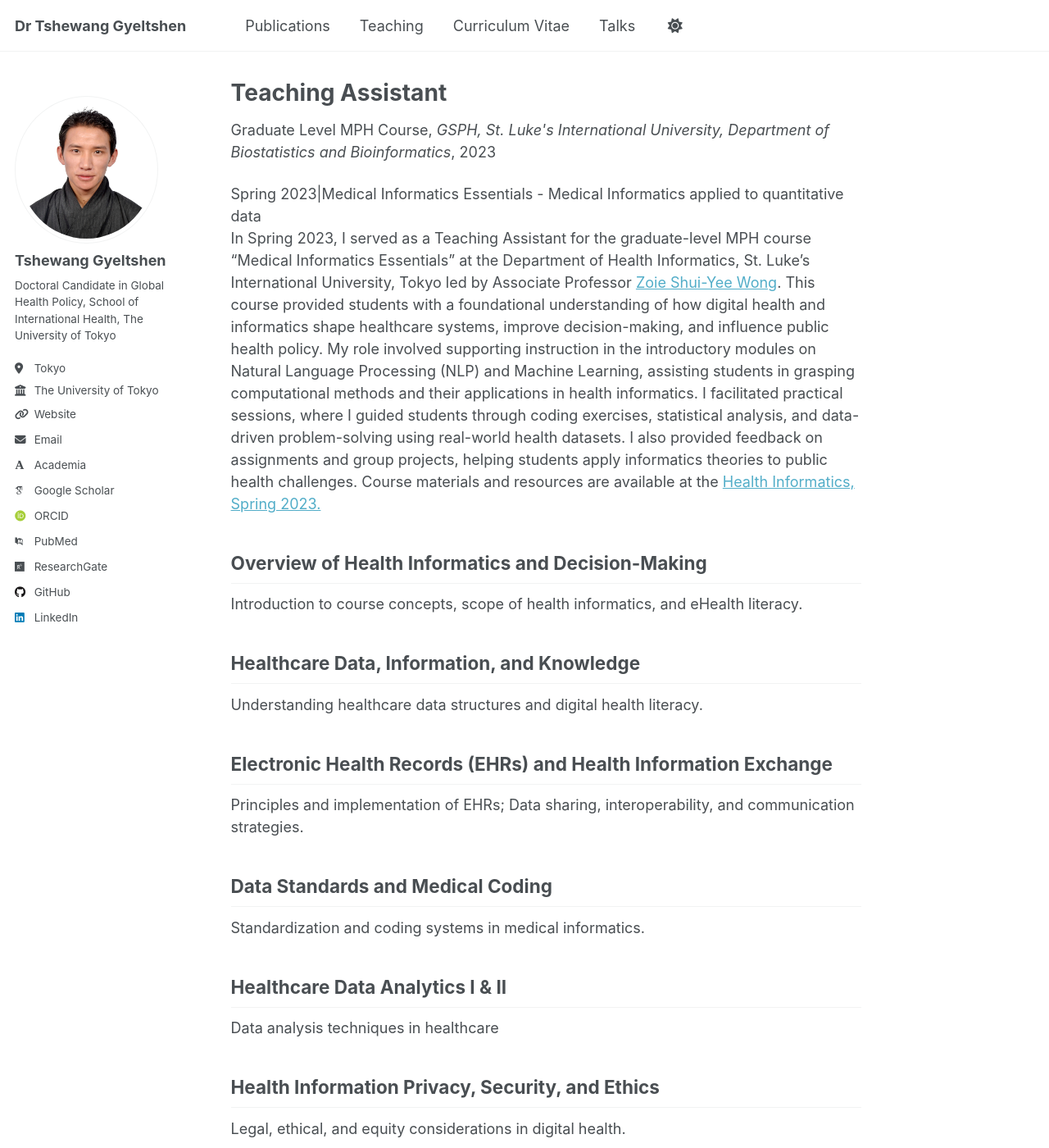
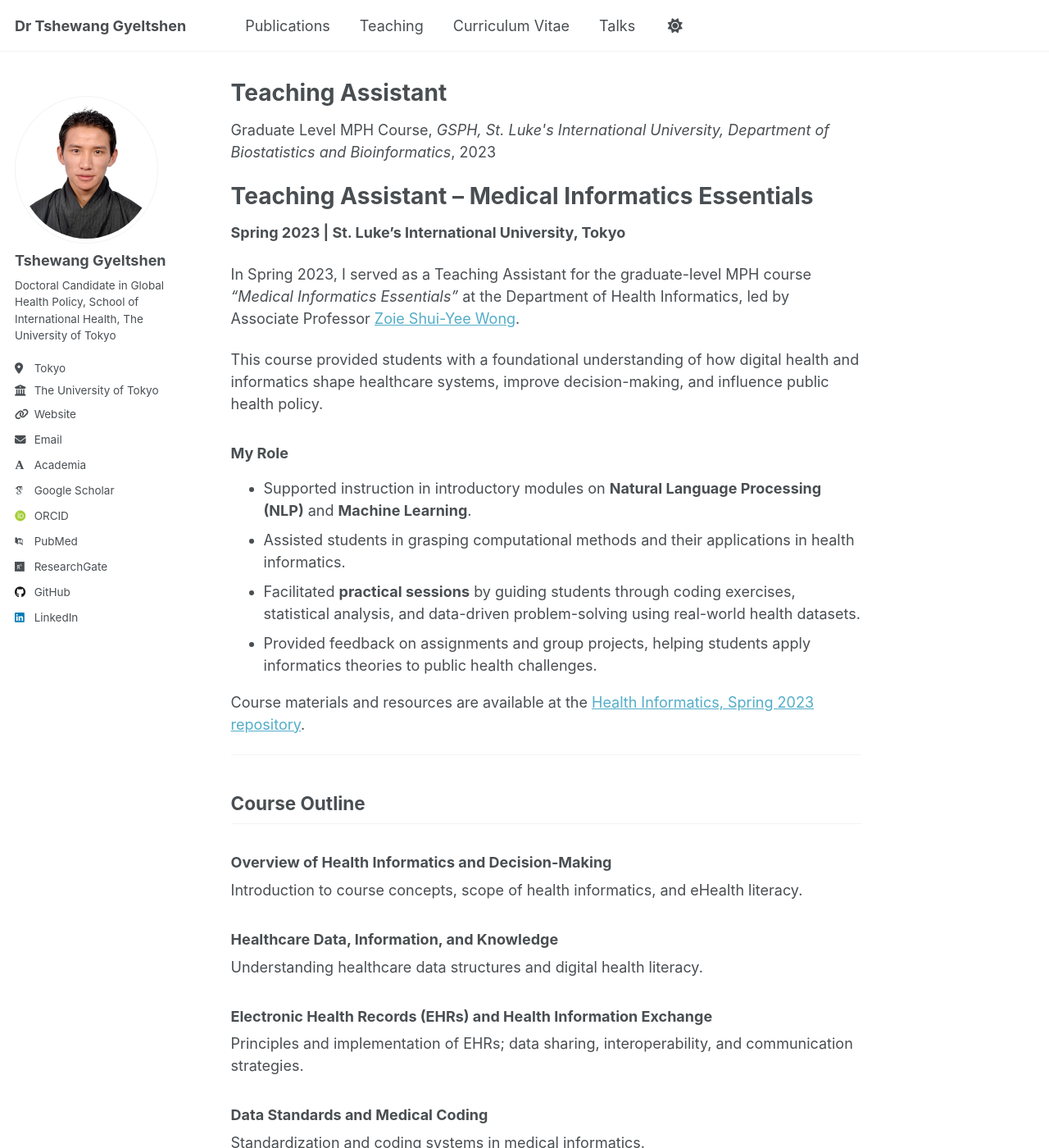
Before and after one commit to tgyeltshen/tgyeltshen.github.io, a Jekyll site: the page built from _teaching/2023-spring-teaching-2.md, in a window 1280 px wide and 1400 px high. Shown: the whole window at 82% size. Built offline with Jekyll 4.4.1, drawn with Linux system fonts in a browser that asks for light colours; some web fonts are replaced; a script that is not in the unit is left out; some of the changed text lies outside the part shown.

Commit message:
teachingupdate

```diff
--- a/_teaching/2023-spring-teaching-2.md
+++ b/_teaching/2023-spring-teaching-2.md
@@ -8,26 +8,52 @@ date: 2023-04-01
 location: "Tokyo, Japan"
 ---
 
-Spring 2023|Medical Informatics Essentials - Medical Informatics applied to quantitative data
-In Spring 2023, I served as a Teaching Assistant for the graduate-level MPH course “Medical Informatics Essentials” at the Department of Health Informatics, St. Luke’s International University, Tokyo led by Associate Professor [Zoie Shui-Yee Wong](https://researchmap.jp/zoiewong). This course provided students with a foundational understanding of how digital health and informatics shape healthcare systems, improve decision-making, and influence public health policy.  My role involved supporting instruction in the introductory modules on Natural Language Processing (NLP) and Machine Learning, assisting students in grasping computational methods and their applications in health informatics. I facilitated practical sessions, where I guided students through coding exercises, statistical analysis, and data-driven problem-solving using real-world health datasets. I also provided feedback on assignments and group projects, helping students apply informatics theories to public health challenges.   Course materials and resources are available at the [Health Informatics, Spring 2023.](https://github.com/tgyeltshen/Health_Informatics_Teaching_Spring2023)
+# Teaching Assistant – Medical Informatics Essentials
+**Spring 2023 | St. Luke’s International University, Tokyo**
 
-## Overview of Health Informatics and Decision-Making
+In Spring 2023, I served as a Teaching Assistant for the graduate-level MPH course *“Medical Informatics Essentials”* at the Department of Health Informatics, led by Associate Professor [Zoie Shui-Yee Wong](https://researchmap.jp/zoiewong).
+
+This course provided students with a foundational understanding of how digital health and informatics shape healthcare systems, improve decision-making, and influence public health policy.
+
+### My Role
+- Supported instruction in introductory modules on **Natural Language Processing (NLP)** and **Machine Learning**.
+- Assisted students in grasping computational methods and their applications in health informatics.
+- Facilitated **practical sessions** by guiding students through coding exercises, statistical analysis, and data-driven problem-solving using real-world health datasets.
+- Provided feedback on assignments and group projects, helping students apply informatics theories to public health challenges.
+
+Course materials and resources are available at the [Health Informatics, Spring 2023 repository](https://github.com/tgyeltshen/Health_Informatics_Teaching_Spring2023).
+
+---
+
+## Course Outline
+
+### Overview of Health Informatics and Decision-Making
 Introduction to course concepts, scope of health informatics, and eHealth literacy.
-## Healthcare Data, Information, and Knowledge
+
+### Healthcare Data, Information, and Knowledge
 Understanding healthcare data structures and digital health literacy.
-## Electronic Health Records (EHRs) and Health Information Exchange
-Principles and implementation of EHRs; Data sharing, interoperability, and communication strategies.
-## Data Standards and Medical Coding
+
+### Electronic Health Records (EHRs) and Health Information Exchange
+Principles and implementation of EHRs; data sharing, interoperability, and communication strategies.
+
+### Data Standards and Medical Coding
 Standardization and coding systems in medical informatics.
-## Healthcare Data Analytics I & II
-Data analysis techniques in healthcare
-## Health Information Privacy, Security, and Ethics
+
+### Healthcare Data Analytics I & II
+Data analysis techniques in healthcare.
+
+### Health Information Privacy, Security, and Ethics
 Legal, ethical, and equity considerations in digital health.
-## Health Technology Evaluation
+
+### Health Technology Evaluation
 Assessment of new technologies in healthcare and public health.
-## Decision Analysis and Clinical Decision Support Systems
+
+### Decision Analysis and Clinical Decision Support Systems
 Decision-making frameworks and clinical decision tools.
-## Patient Safety Informatics, Bioinformatics and Public Health Informatics
-Applications of bioinformatics to population health. Mobile health applications, patient-centered informatics, and consumer health data.
 
-Learn more on it at this repository [Health Informatics, Spring 2023](https://github.com/tgyeltshen/Health_Informatics_Teaching_Spring2023)
+### Patient Safety Informatics, Bioinformatics, and Public Health Informatics
+Applications of bioinformatics to population health; mobile health applications, patient-centered informatics, and consumer health data.
+
+---
+
+👉 *Learn more at the [Health Informatics, Spring 2023 repository](https://github.com/tgyeltshen/Health_Informatics_Teaching_Spring2023).*
```
